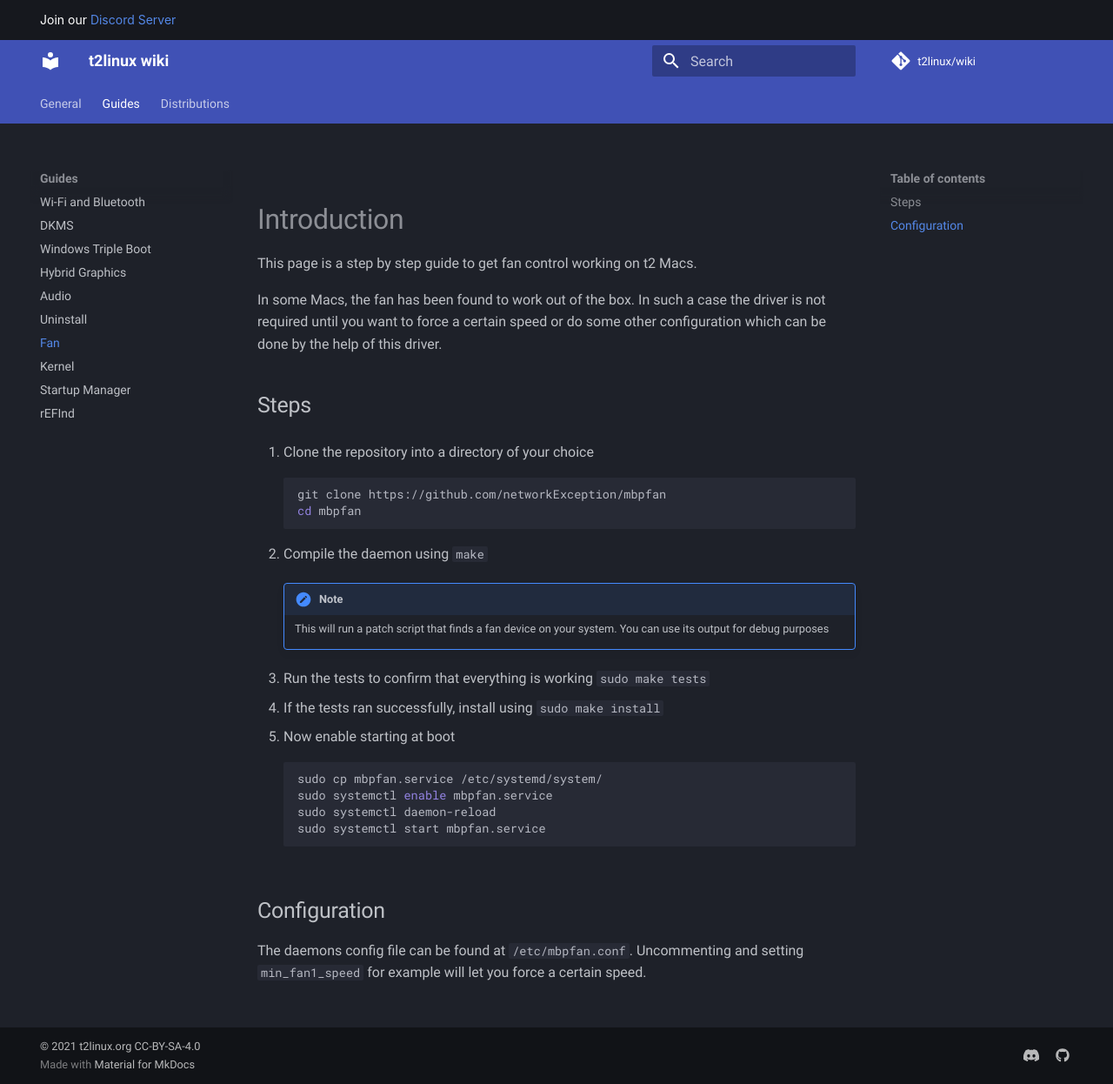
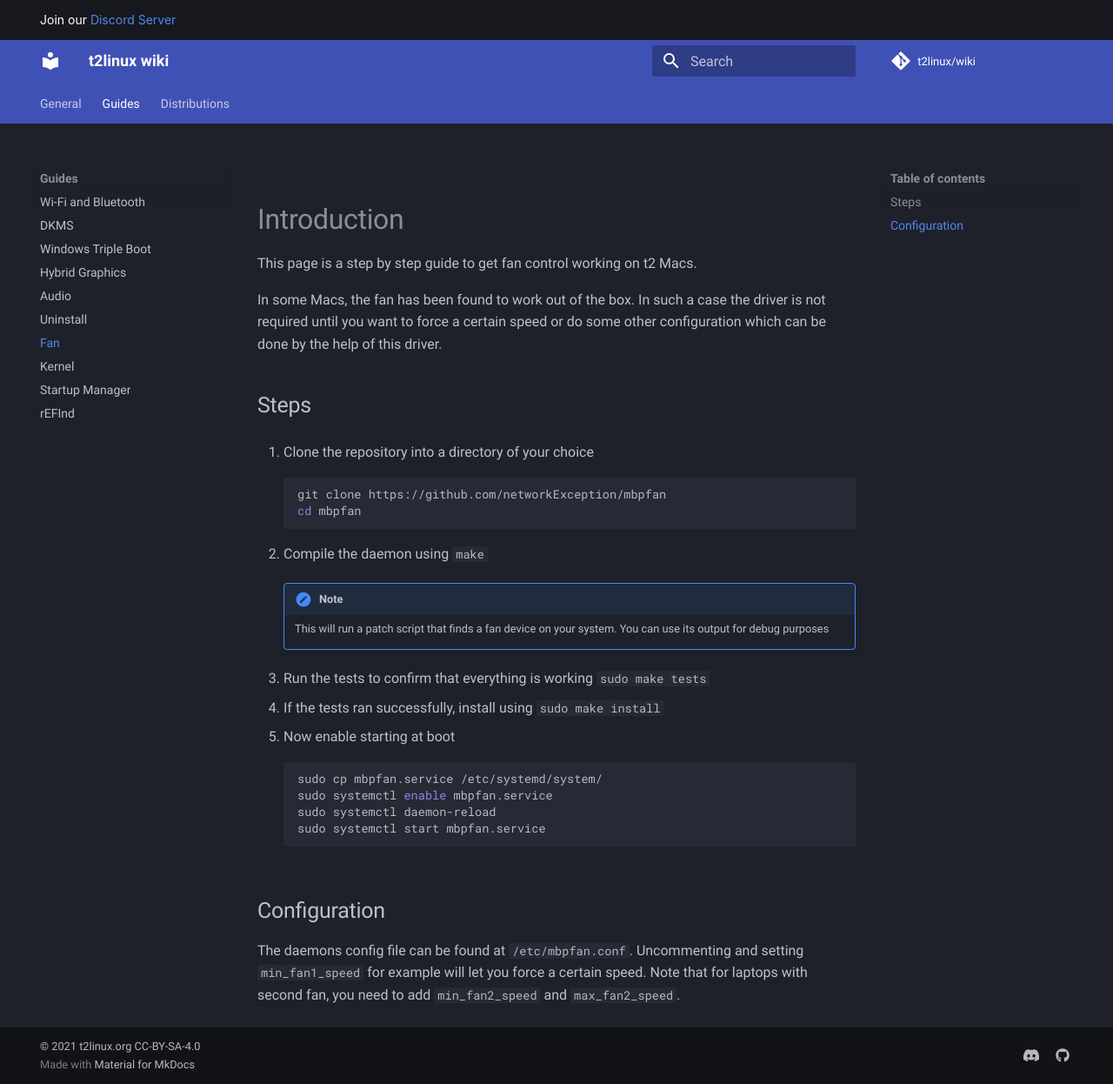
Before and after one commit to t2linux/wiki, an MkDocs documentation site: the page built from docs/guides/fan.md, in a window 1280 px wide and 1246 px high. Shown: the whole window at 87% size. Built offline with MkDocs 1.6.1 and Material for MkDocs 9.7.7, drawn with Linux system fonts in a browser that asks for light colours; comment, search, counter and statistics services are not loaded.

Commit message:
Update fan.md
added additional info required to control the second fan.

```diff
--- a/docs/guides/fan.md
+++ b/docs/guides/fan.md
@@ -33,4 +33,4 @@ In some Macs, the fan has been found to work out of the box. In such a case the
 ## Configuration
 
 The daemons config file can be found at `/etc/mbpfan.conf`. Uncommenting and setting `min_fan1_speed` for example will let you
-force a certain speed.
+force a certain speed. Note that for laptops with second fan, you need to add `min_fan2_speed` and `max_fan2_speed`.
```
